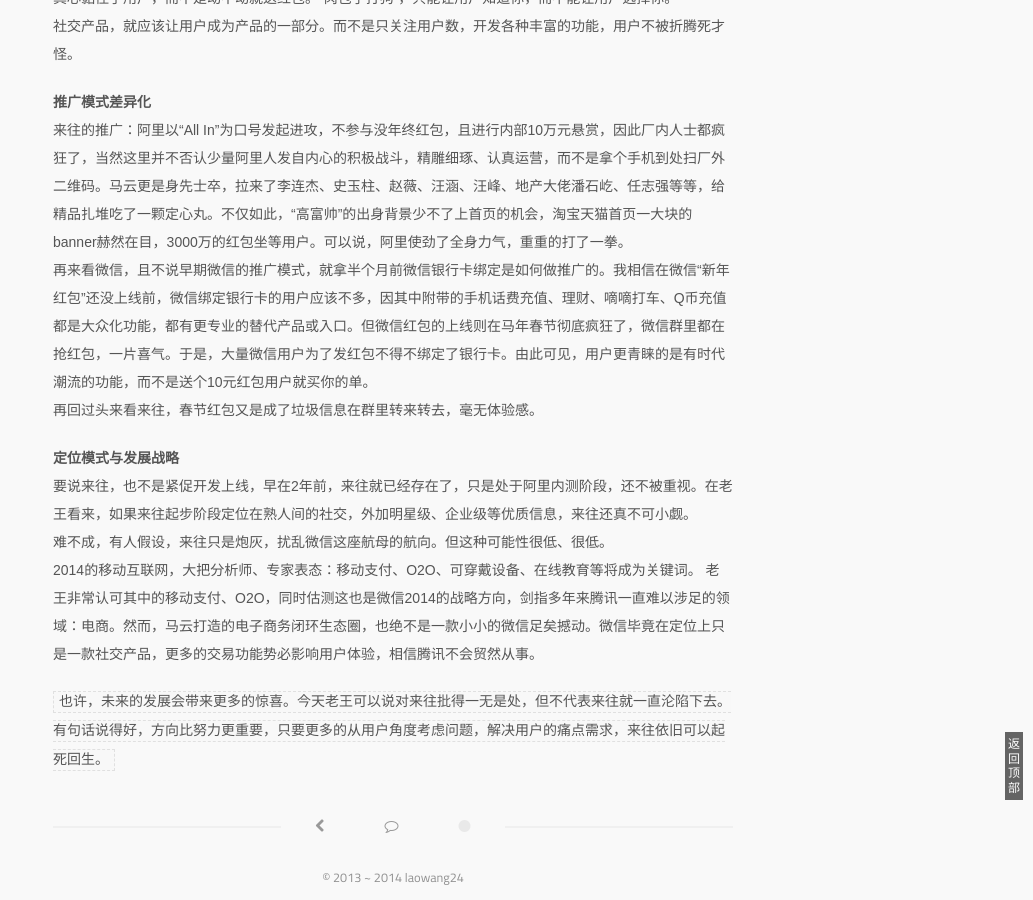
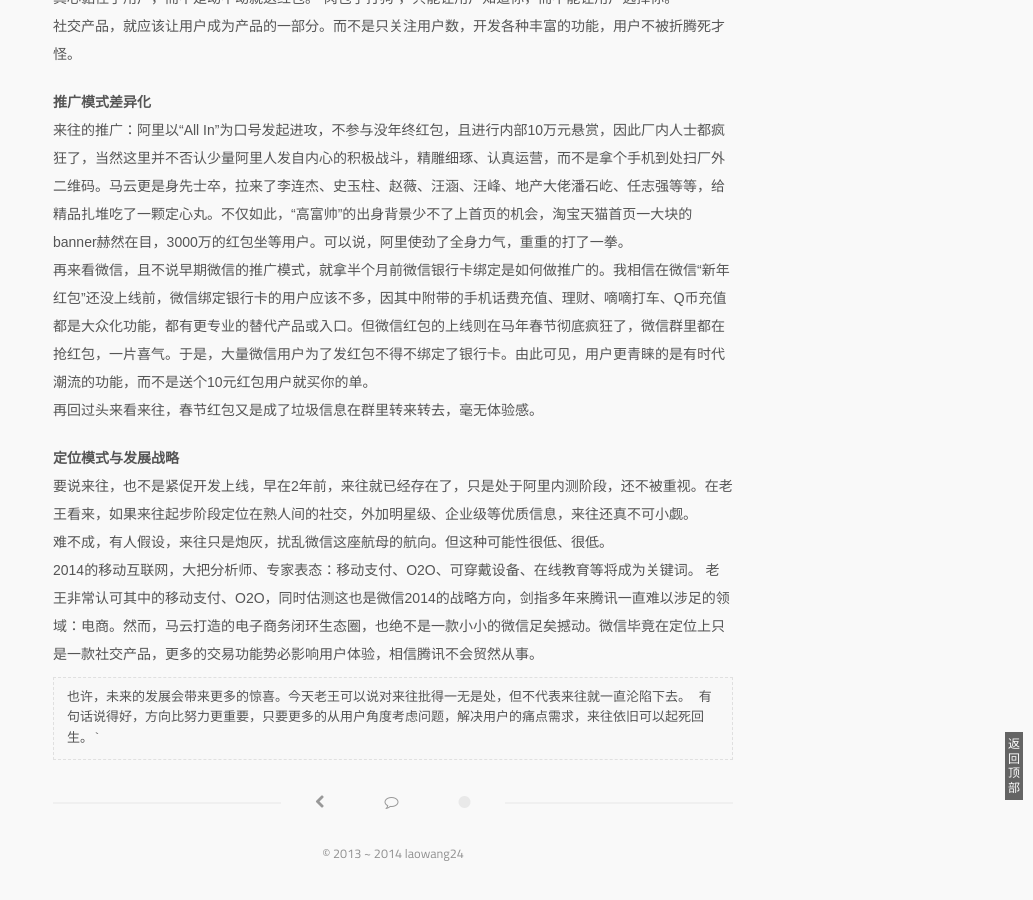
Before and after one commit to laowang24/laowang24.github.com, a Jekyll site: the page built from _posts/2014-02-08-laiwang_vs_weixin.markdown, in a window 1280 px wide and 900 px high, scrolled down 1667 px. Shown: the whole window, without its empty margins (247-1280 px from the left). Built offline with Jekyll 4.4.1, drawn with Linux system fonts in a browser that asks for light colours; some web fonts are replaced; Markdown is read by kramdown in place of the engine named in the settings; after the commit the page ends 2543 px from its top, so only the background shows below that.

Commit message:
update at 2014-02-09

```diff
--- a/_posts/2014-02-08-laiwang_vs_weixin.markdown
+++ b/_posts/2014-02-08-laiwang_vs_weixin.markdown
@@ -46,4 +46,5 @@ tags:
 2014的移动互联网，大把分析师、专家表态：移动支付、O2O、可穿戴设备、在线教育等将成为关键词。
 老王非常认可其中的移动支付、O2O，同时估测这也是微信2014的战略方向，剑指多年来腾讯一直难以涉足的领域：电商。然而，马云打造的电子商务闭环生态圈，也绝不是一款小小的微信足矣撼动。微信毕竟在定位上只是一款社交产品，更多的交易功能势必影响用户体验，相信腾讯不会贸然从事。
 
-`也许，未来的发展会带来更多的惊喜。今天老王可以说对来往批得一无是处，但不代表来往就一直沦陷下去。有句话说得好，方向比努力更重要，只要更多的从用户角度考虑问题，解决用户的痛点需求，来往依旧可以起死回生。`
+>  也许，未来的发展会带来更多的惊喜。今天老王可以说对来往批得一无是处，但不代表来往就一直沦陷下去。
+>  有句话说得好，方向比努力更重要，只要更多的从用户角度考虑问题，解决用户的痛点需求，来往依旧可以起死回生。`
```
